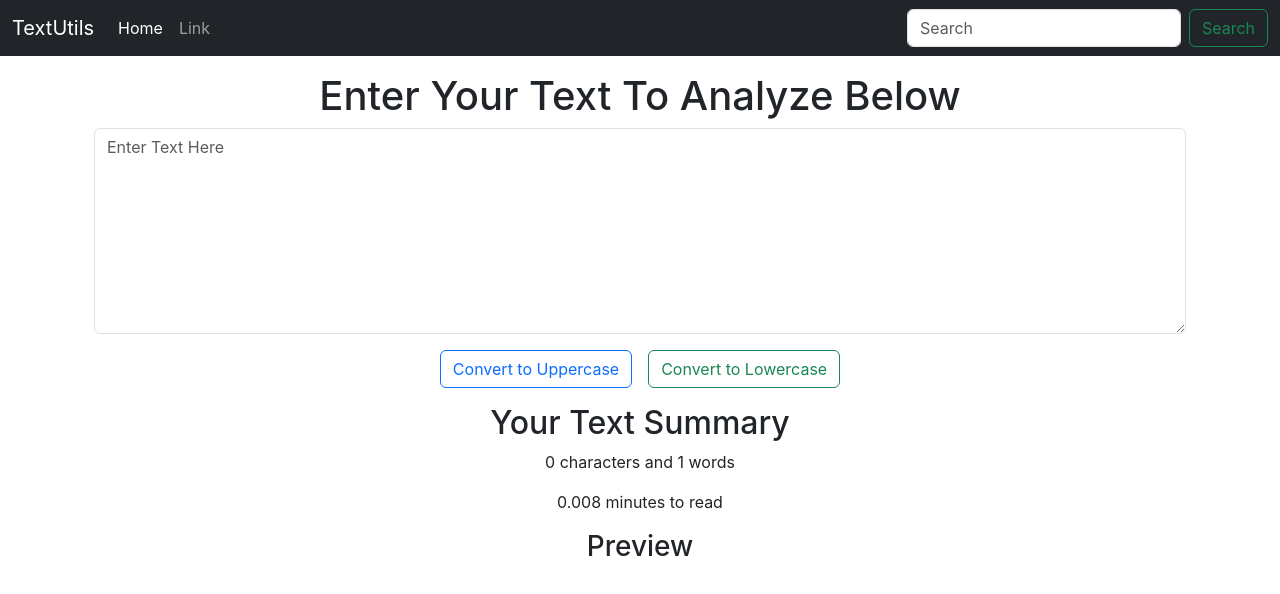
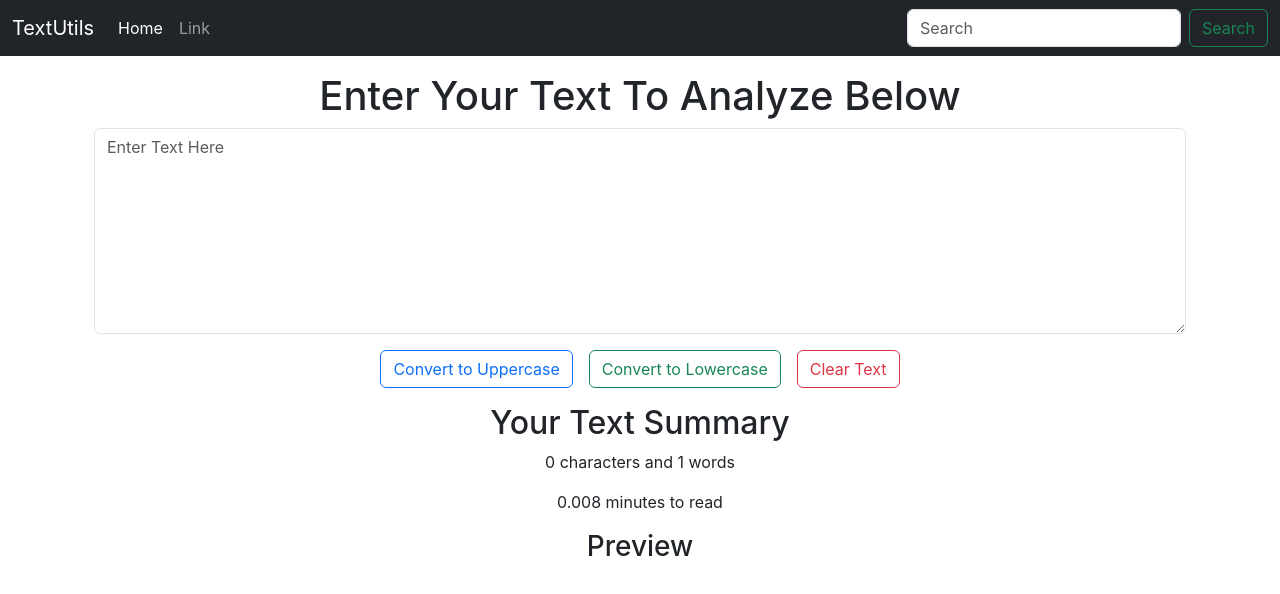
Before and after one commit to Vansh300901/TextUtils, a React (Create React App) app in the folder textutils/: page / in a window 1280 px wide. Shown: the top 594 px of the page. Built offline with nearby package versions, Linux system fonts and the light colour scheme.

Commit message:
Added Clear Text button
Added another button the textform which lets the user to clear the text in the input area.

```diff
--- a/textutils/src/components/TextForm.js
+++ b/textutils/src/components/TextForm.js
@@ -18,6 +18,10 @@
         setTextarea(newText)
     }
 
+    const handleClearClick = () => {
+        setTextarea('')
+    }
+
     return (
         <>
             <div className='container'>
@@ -27,6 +31,7 @@
                 </div>
                 <button className="btn btn-outline-primary mx-2" onClick={handleUppercaseClick}>Convert to Uppercase</button>
                 <button className="btn btn-outline-success mx-2" onClick={handleLowercaseClick}>Convert to Lowercase</button>
+                <button className="btn btn-outline-danger mx-2" onClick={handleClearClick}>Clear Text</button>
             </div>
             <div className="container my-3">
                 <h2>Your Text Summary</h2>
```
